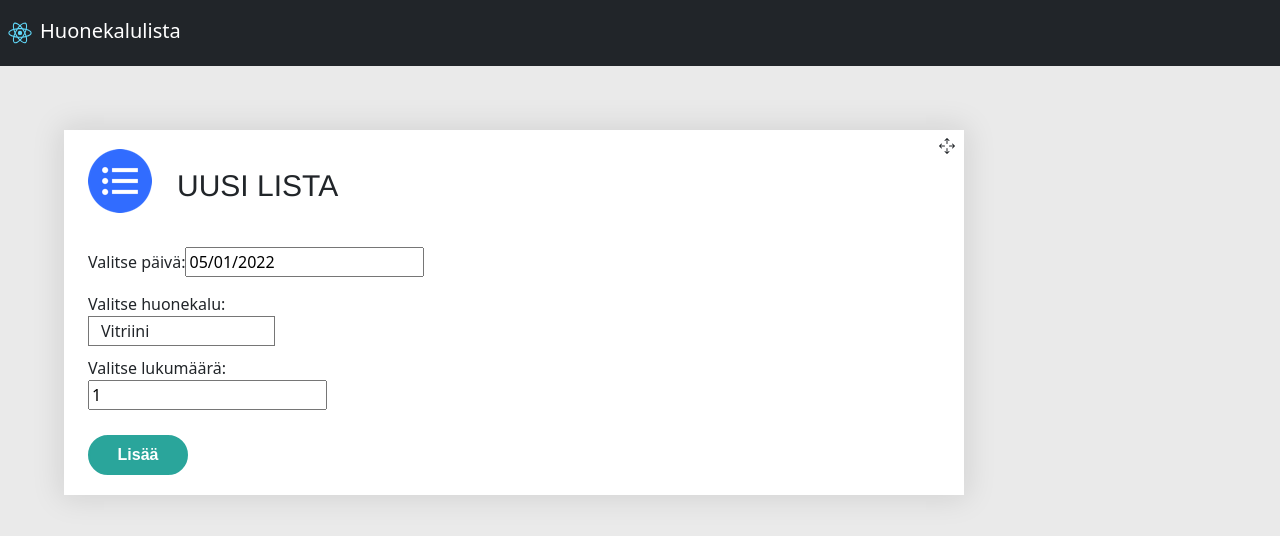
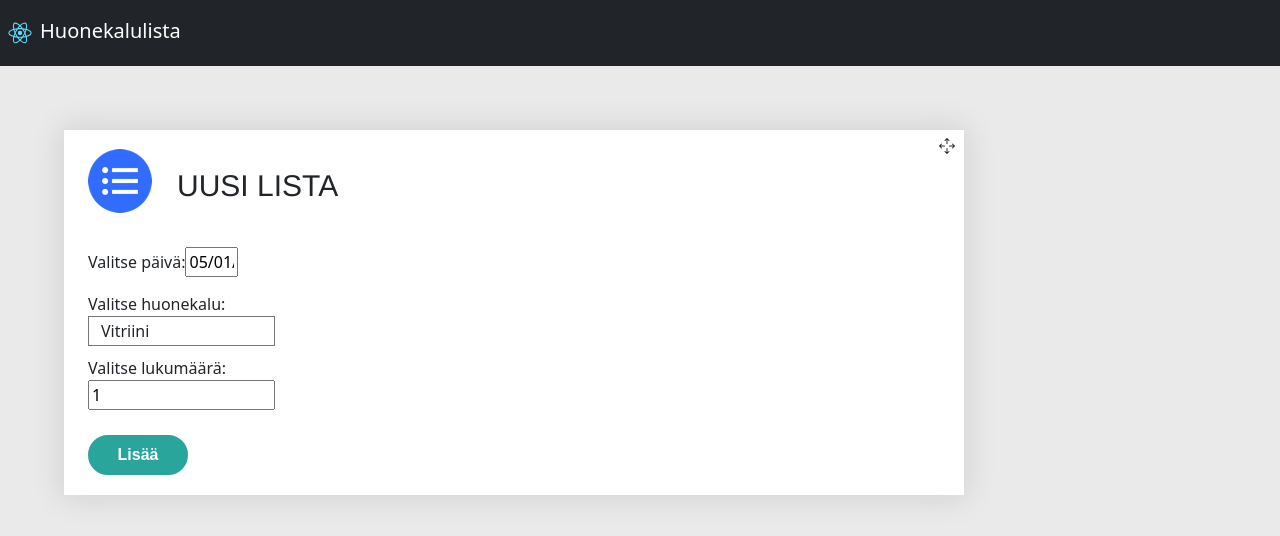
Before and after one commit to pasilaaksonen/huonekalulista-app, a React (Create React App) app: page / in a window 1280 px wide. Shown: the top 536 px of the page. Built offline with nearby package versions, Linux system fonts and the light colour scheme.

Commit message:
Update App.css

```diff
--- a/src/App.css
+++ b/src/App.css
@@ -71,9 +71,12 @@
   width: 90% !important;
 }
 
+input {
+  width: 22%;
+}
+
 .form-control {
   width: 22% !important;
-  /* border-color: #767676 !important; */
   border: 0.1px solid #767676 !important;
   border-radius:0px !important;
   padding-bottom: 2px !important;
```
